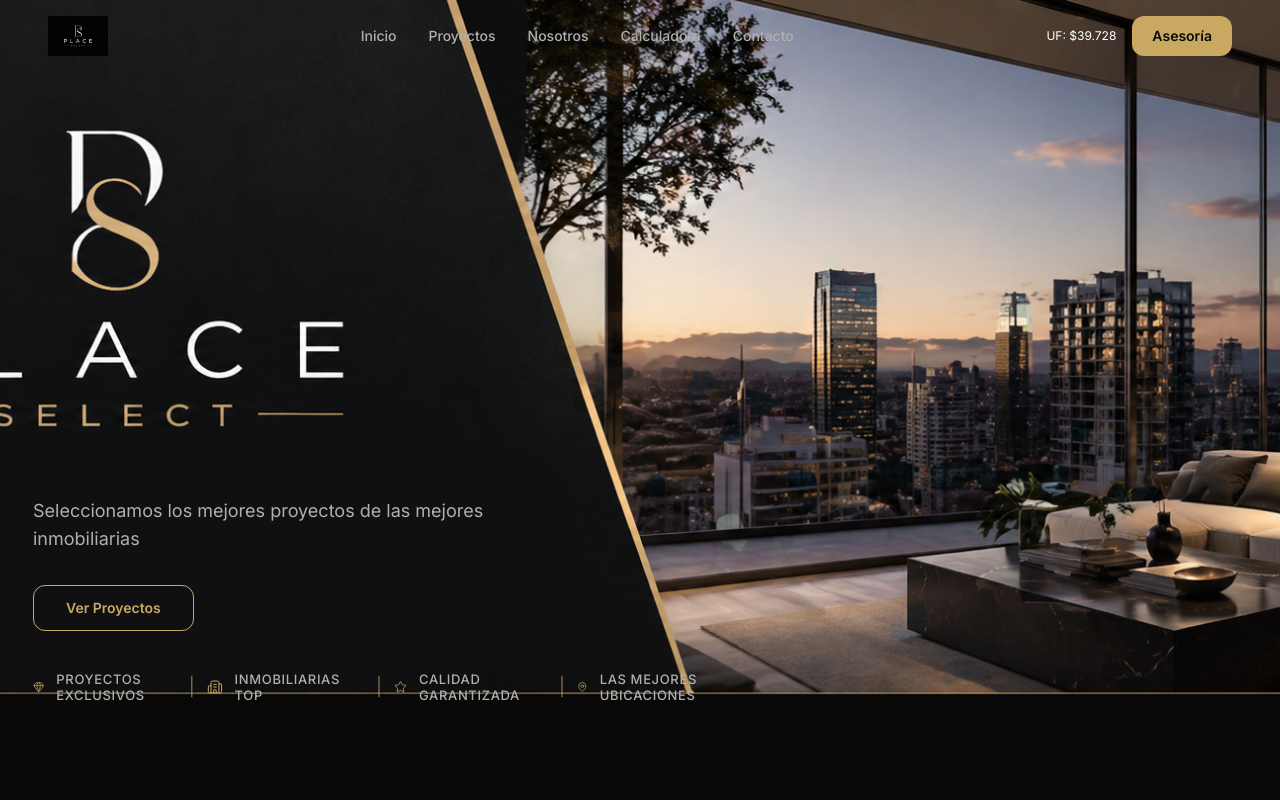
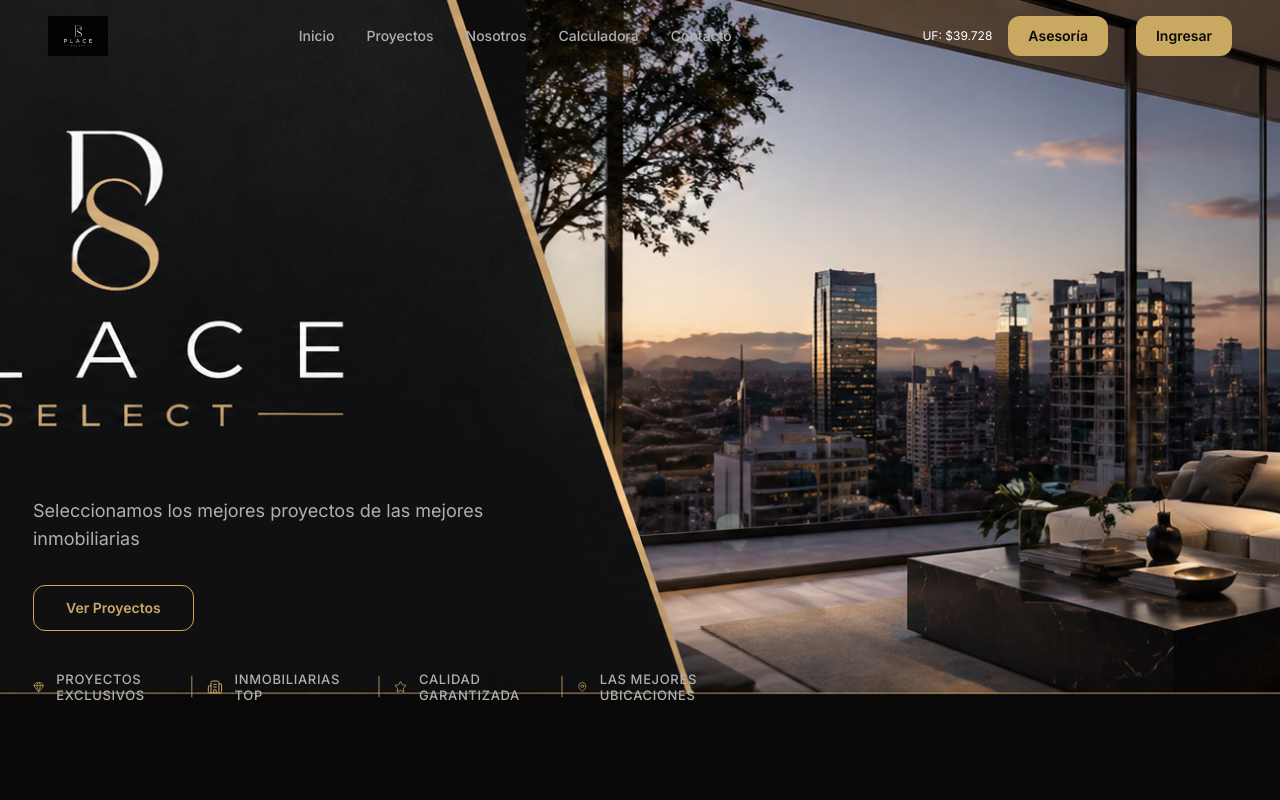
Before and after one commit to insideproevents/place.select, a React (Vite) app in the folder app/: page /#/ in a window 1280 px wide. Shown: the top 800 px of the page. Built offline with nearby package versions, Linux system fonts and the light colour scheme.

Commit message:
feature(navbar): add Ingresar button and registration system

```diff
--- a/app/src/sections/Navbar.tsx
+++ b/app/src/sections/Navbar.tsx
@@ -78,6 +78,13 @@ export default function Navbar() {
               >
                 Asesoría
               </Link>
+              <Link
+                to="/#registro"
+                onClick={() => handleNavClick('/#registro')}
+                className="px-5 py-2.5 bg-[#C9A962] text-[#0A0A0A] text-sm font-semibold rounded-lg hover:brightness-110 transition-all duration-200 ml-3"
+              >
+                Ingresar
+              </Link>
             </div>
 
             {/* Mobile toggle */}
@@ -119,6 +126,13 @@ export default function Navbar() {
               >
                 Asesoría
               </Link>
+              <Link
+                to="/#registro"
+                onClick={() => handleNavClick('/#registro')}
+                className="mt-4 px-8 py-3 bg-[#C9A962] text-[#0A0A0A] font-semibold rounded-lg"
+              >
+                Ingresar
+              </Link>
             </div>
           </motion.div>
         )}
```
Also changed, not shown: vercel.json.
